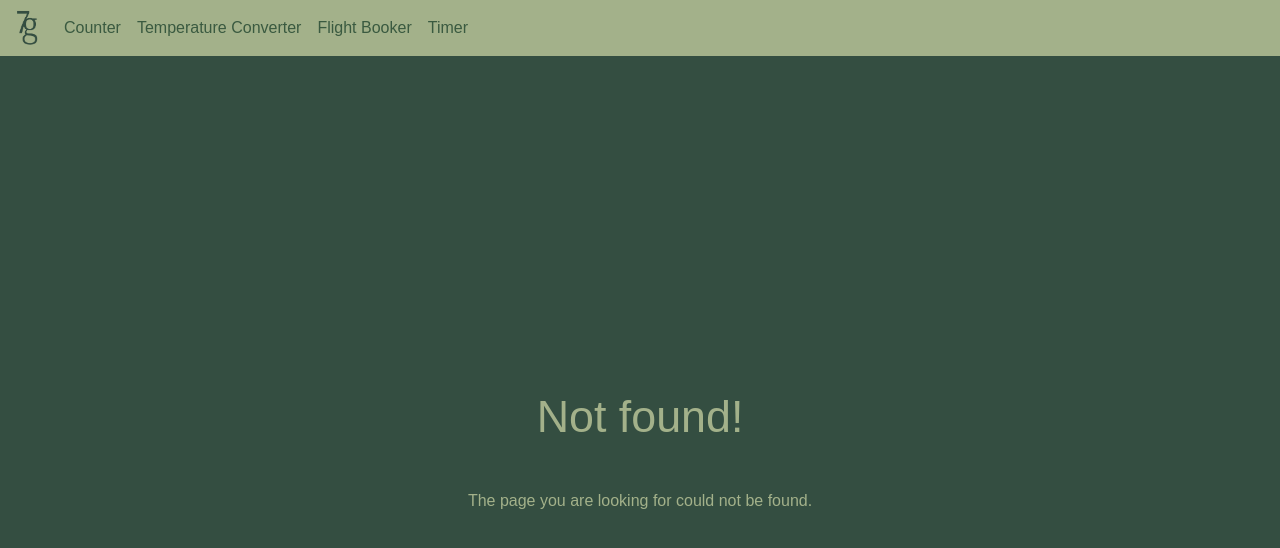
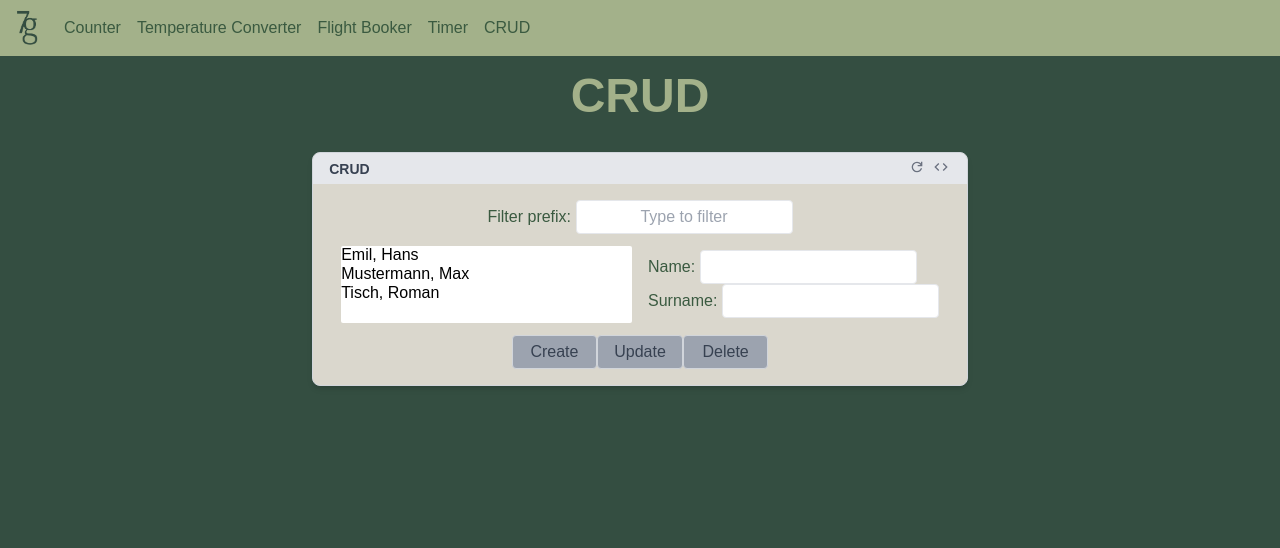
Before and after one commit to Shayan1503/7guis, a SvelteKit app: page /crud in a window 1280 px wide. Before the commit this address had no page. Shown: the top 548 px of the page. Built offline with nearby package versions, Linux system fonts and the light colour scheme; a web font is replaced by a local one.

Commit message:
crud implementation

```diff
--- a/src/routes/+layout.server.js
+++ b/src/routes/+layout.server.js
@@ -1,5 +1,4 @@
 import {guis} from './data.js';
-
 
 export function load() {
     return {
--- /dev/null
+++ b/src/routes/crud/+page.svelte
@@ -0,0 +1,154 @@
+<script>
+    import Header from "$lib/components/Header.svelte";
+    import Frame from "$lib/components/Frame.svelte";
+    import Button from "$lib/components/Button.svelte";
+
+    const users = $state([]);
+    users.push({
+        id: crypto.randomUUID(),
+        firstname: 'Hans',
+        lastname: 'Emil'
+    });
+    users.push({
+        id: crypto.randomUUID(),
+        firstname: 'Max',
+        lastname: 'Mustermann'
+    });
+    users.push({
+        id: crypto.randomUUID(),
+        firstname: 'Roman',
+        lastname: 'Tisch'
+    });
+    let prefix = $state();
+    let selected = $state();
+    let firstname = $state('');
+    let lastname = $state('');
+
+    let filteredUsers = $derived.by(() => {
+        if (prefix === undefined) {
+            return users;
+        }
+
+        return users.filter((user) => {
+            const firstname = user.firstname.toLowerCase();
+            const lastname = user.lastname.toLowerCase();
+            return firstname.includes(prefix.toLowerCase()) || lastname.includes(prefix.toLowerCase());
+        });
+    })
+
+    $effect(() => {
+        if (selected !== undefined) {
+            const user = users.find((user) => user.id === selected);
+            firstname = user ? user.firstname : '';
+            lastname = user ? user.lastname : '';
+        }
+    })
+
+    const crudInfo = {
+        title: "CRUD",
+        source: "crud",
+        content: crud
+    }
+
+    function handleCreate() {
+        users.push({
+            id: crypto.randomUUID(),
+            firstname: firstname.trim(),
+            lastname: lastname.trim(),
+        });
+        firstname = '';
+        lastname = '';
+    }
+
+    function handleUpdate() {
+        users.map(user => {
+            if (user.id === selected) {
+                user.firstname = firstname.trim();
+                user.lastname = lastname.trim();
+            }
+        });
+        selected = undefined;
+    }
+
+    function handleDelete() {
+        let index = -1;
+
+        for (let i = 0; i < users.length; i++) {
+            if (users[i].id === selected) {
+                index = i;
+            }
+        }
+
+        if (index < 0) {
+            throw new Error(`User with id ${selected} not found.`);
+        }
+
+        users.splice(index, 1);
+        selected = undefined;
+    }
+
+</script>
+
+<Header title="CRUD"/>
+
+{#snippet crud()}
+    <div class="flex flex-col items-center justify-end">
+        <label for="prefix">
+            Filter prefix:
+            <input id="prefix"
+                   type="text"
+                   placeholder="Type to filter"
+                   aria-label="Filter prefix"
+                   bind:value={prefix}
+            />
+        </label>
+        <div class="grid grid-cols-2 items-center gap-4 p-3">
+            <select size="4"
+                    aria-label="users"
+                    bind:value={selected}
+            >
+                {#each filteredUsers as user}
+                    <option value={user.id}>{user.lastname}, {user.firstname}</option>
+                {/each}
+            </select>
+            <div class="grid">
+                <label for="firstname">
+                    Name:
+                    <input id="firstname"
+                           type="text"
+                           aria-label="Name"
+                           bind:value={firstname}
+                    >
+                </label>
+                <label for="lastname">
+                    Surname:
+                    <input id="lastname"
+                           type="text"
+                           aria-label="Surname"
+                           bind:value={lastname}
+                    >
+                </label>
+            </div>
+        </div>
+        <div class="grid grid-cols-3 items-center">
+            <Button text="Create" clickEvent={handleCreate} isDisabled={firstname === '' || lastname === ''}/>
+            <Button text="Update" clickEvent={handleUpdate}
+                    isDisabled={selected === undefined || firstname === '' || lastname === ''}/>
+            <Button text="Delete" clickEvent={handleDelete} isDisabled={selected === undefined}/>
+        </div>
+    </div>
+{/snippet}
+
+<Frame {...crudInfo}/>
+
+<style lang="postcss">
+
+    input {
+        @apply border rounded text-center p-1;
+    }
+
+    label {
+        @apply text-custom-color-400 text-base font-medium;
+    }
+
+</style>
--- a/src/routes/data.js
+++ b/src/routes/data.js
@@ -2,7 +2,7 @@ export const guis = [
     {
         link: 'counter',
         name: 'Counter',
-        description: 'A simple counter that can be incremented or decremented.'
+        description: 'A simple click-counter.'
     },
     {
         link: 'temperature_converter',
@@ -17,17 +17,17 @@ export const guis = [
     {
         link: 'timer',
         name: 'Timer',
-        description: 'A timer with start, stop, and reset functionalities.'
+        description: 'A timer with reset functionality where you can modify the duration.'
     },
-    // {
-    //     link: 'crud',
-    //     name: 'CRUD',
-    //     description: 'Basic create, read, update, delete operations.'
-    // },
+    {
+        link: 'crud',
+        name: 'CRUD',
+        description: 'Basic create, read, update, delete operations.'
+    },
     // {
     //     link: 'circle_drawer',
     //     name: 'Circle Drawer',
-    //     description: 'Draw circles on a canvas and adjust their positions.'
+    //     description: 'Draw circles on a canvas and adjust their size.'
     // },
     // {
     //     link: 'cells',
```
